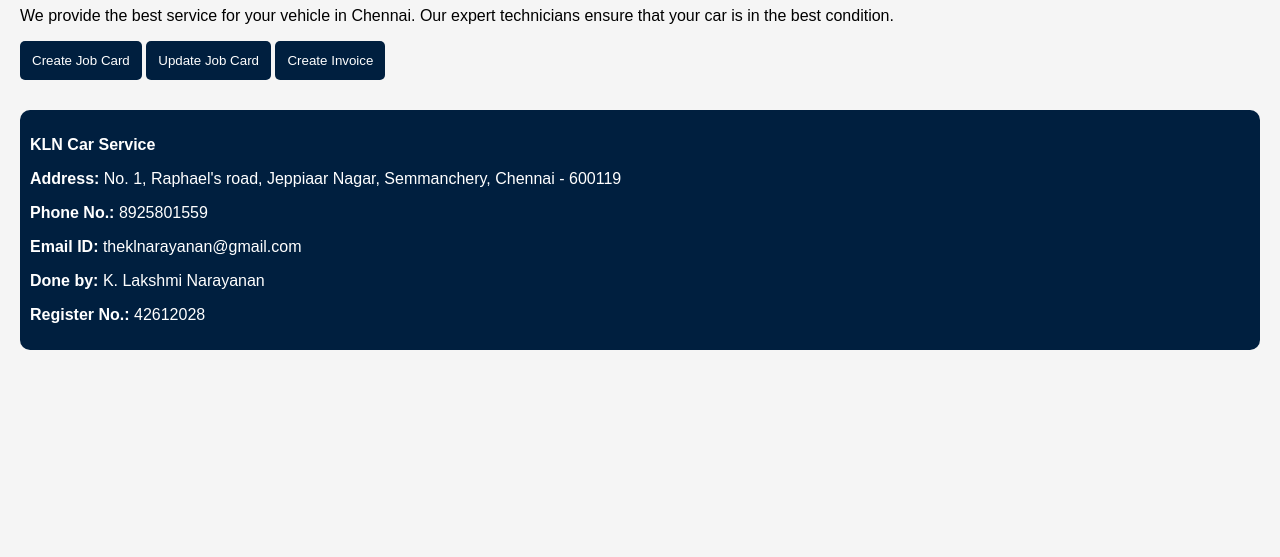
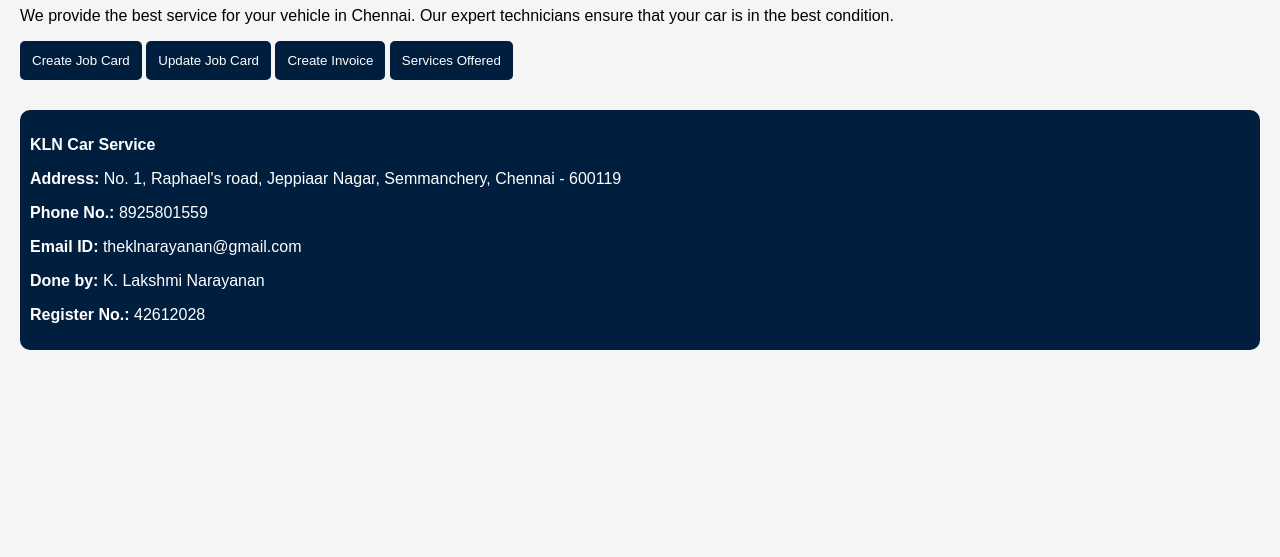
Before and after one commit to TheTopWhirly/Vehicle-Service-App, a plain HTML site: page home.html in a window 1280 px wide. Shown: the part 243-800 px from the top of the page. Drawn offline with Linux system fonts and the light colour scheme.

Commit message:
Update home.html

```diff
--- a/home.html
+++ b/home.html
@@ -26,6 +26,7 @@
     <button onclick="location.href='create-job-card.html'">Create Job Card</button>
     <button onclick="location.href='update-job-card.html'">Update Job Card</button>
     <button onclick="location.href='create-invoice.html'">Create Invoice</button>
+    <button onclick="location.href='services.html'">Services Offered</button>
 
     <script src="script.js"></script>
 
```
